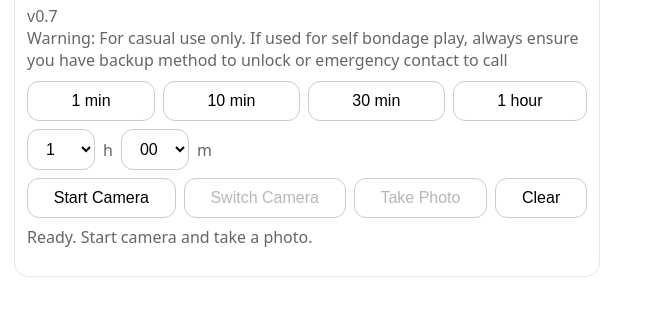
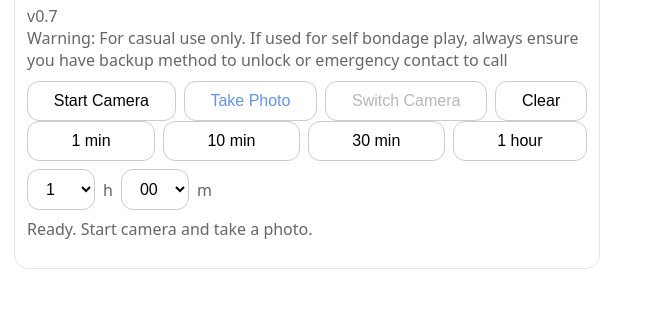
Before and after one commit to dichen/timelock-camera, a plain HTML site: page index.html in a window 1280 px wide. Shown: the part 116-432 px from the top of the page, without its empty margins (0-649 px from the left). Drawn offline with Linux system fonts and the light colour scheme.

Commit message:
Update index.html

```diff
--- a/index.html
+++ b/index.html
@@ -52,6 +52,7 @@
   /* Keep controls compact */
   .controls { margin-top: 8px; }
   .btnWide { flex: 1 1 auto; }
+  .btnBlue { flex: 1 1 auto; color:#6495ed; }
   .status { margin-top: 8px; }
 </style>
 </head>
@@ -79,6 +80,14 @@
       <canvas id="canvas" style="display:none;"></canvas>
     </div>
 
+    <!-- ACTION BUTTONS -->
+    <div class="row controls">
+      <button id="start" class="btnWide">Start Camera</button>
+      <button id="snap" class="btnBlue" disabled>Take Photo</button>
+      <button id="switch" class="btnWide" disabled>Switch Camera</button>
+      <button id="clear" class="btnWide">Clear</button>
+    </div>
+
     <!-- PRESETS -->
     <div class="row">
       <button class="btnWide" data-preset="1">1 min</button>
@@ -93,14 +102,6 @@
       <span class="muted">h</span>
       <select id="mins" aria-label="Minutes"></select>
       <span class="muted">m</span>
-    </div>
-
-    <!-- ACTION BUTTONS -->
-    <div class="row controls">
-      <button id="start" class="btnWide">Start Camera</button>
-      <button id="switch" class="btnWide" disabled>Switch Camera</button>
-      <button id="snap" class="btnWide" disabled>Take Photo</button>
-      <button id="clear" class="btnWide">Clear</button>
     </div>
 
     <p id="status" class="muted status"></p>
```
